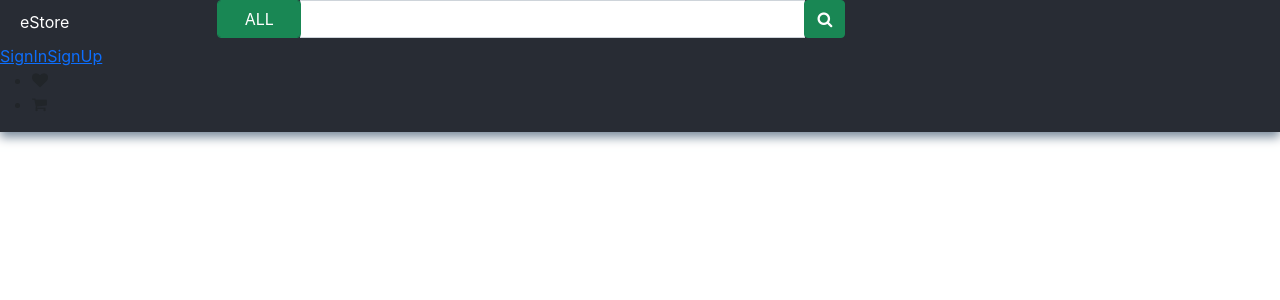
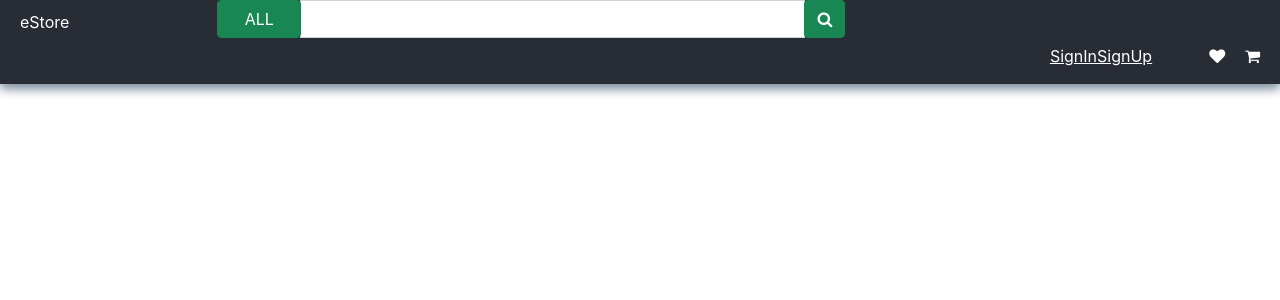
Before and after one commit to mutuotakelvin/eStore-app, a React (Create React App) app: page / in a window 1280 px wide. Shown: the top 300 px of the page. Built offline with nearby package versions, Linux system fonts and the light colour scheme.

Commit message:
Add styling to the header__right div

```diff
--- a/src/index.css
+++ b/src/index.css
@@ -22,3 +22,40 @@ code {
   color: white;
 
 }
+
+.header__right{
+  text-align:right ;
+}
+
+.auth{
+  display: inline-block;
+  margin-right: 25px;
+}
+a{
+  color: white;
+}
+a:hover{
+  text-decoration: none;
+  color: white;
+}
+
+.a::after{
+  content: "/";
+  position: absolute;
+  right: 8px;
+
+}
+.a:last-child::after{
+  display: none;
+}
+
+.widget{
+  display: inline-block;
+}
+
+li{
+  list-style-type: none;
+  display: inline-block;
+  color: white;
+  margin-right: 20px;
+}
```
